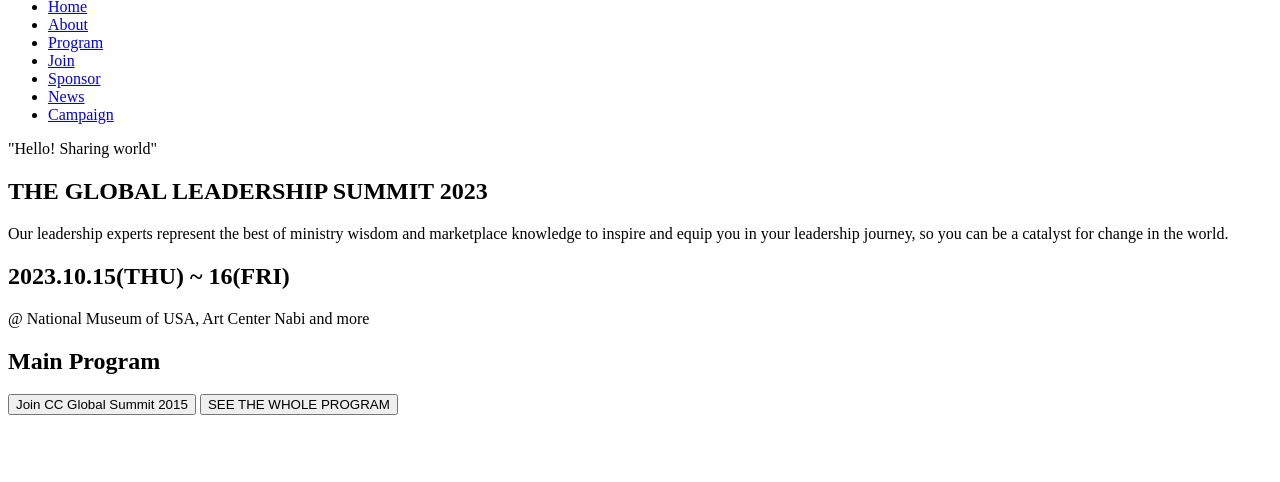
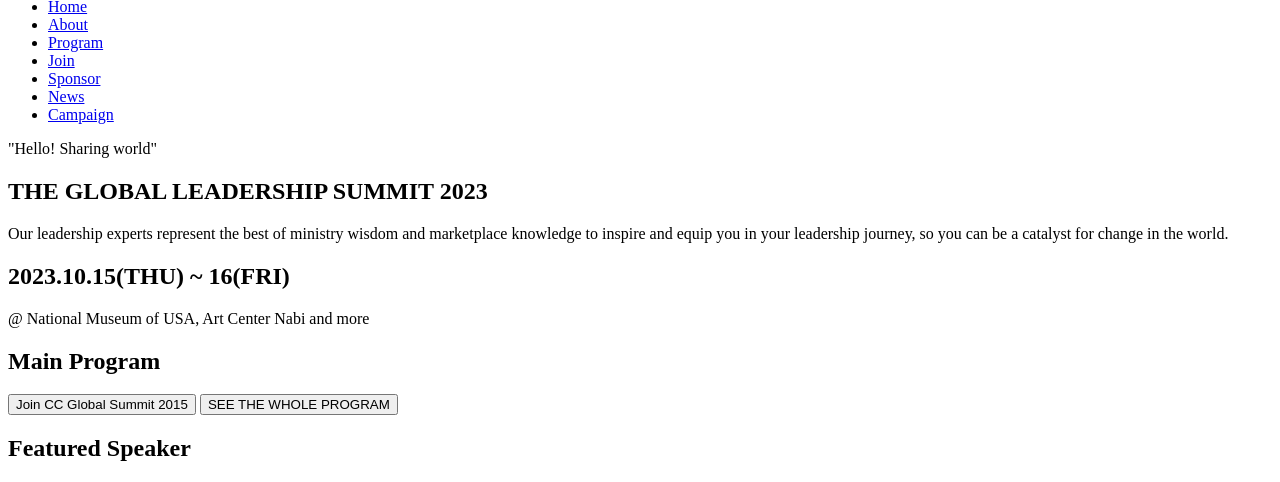
Before and after one commit to mahdinoori2000/html-css-capstone, a website: page index.html in a window 1280 px wide. Shown: the part 1901-2383 px from the top of the page. Before the commit the page ends 2324 px from the top, so only its background shows below. Drawn offline with Linux system fonts and the light colour scheme.

Commit message:
Add speakers section to the project

```diff
--- a/index.html
+++ b/index.html
@@ -85,3 +85,10 @@
         <button class="feature-btn1">Join CC Global Summit 2015</button>
         <button class="feature-btn2">SEE THE WHOLE PROGRAM</button>
       </section>
+      <!-- ----------------- -->
+      <!-- SPEAKER SECTION -->
+      <!-- ----------------- -->
+      <section class="speaker">
+        <h2 class="speaker-title">Featured Speaker</h2>
+        <div class="speakers"></div>
+      </section>
```
